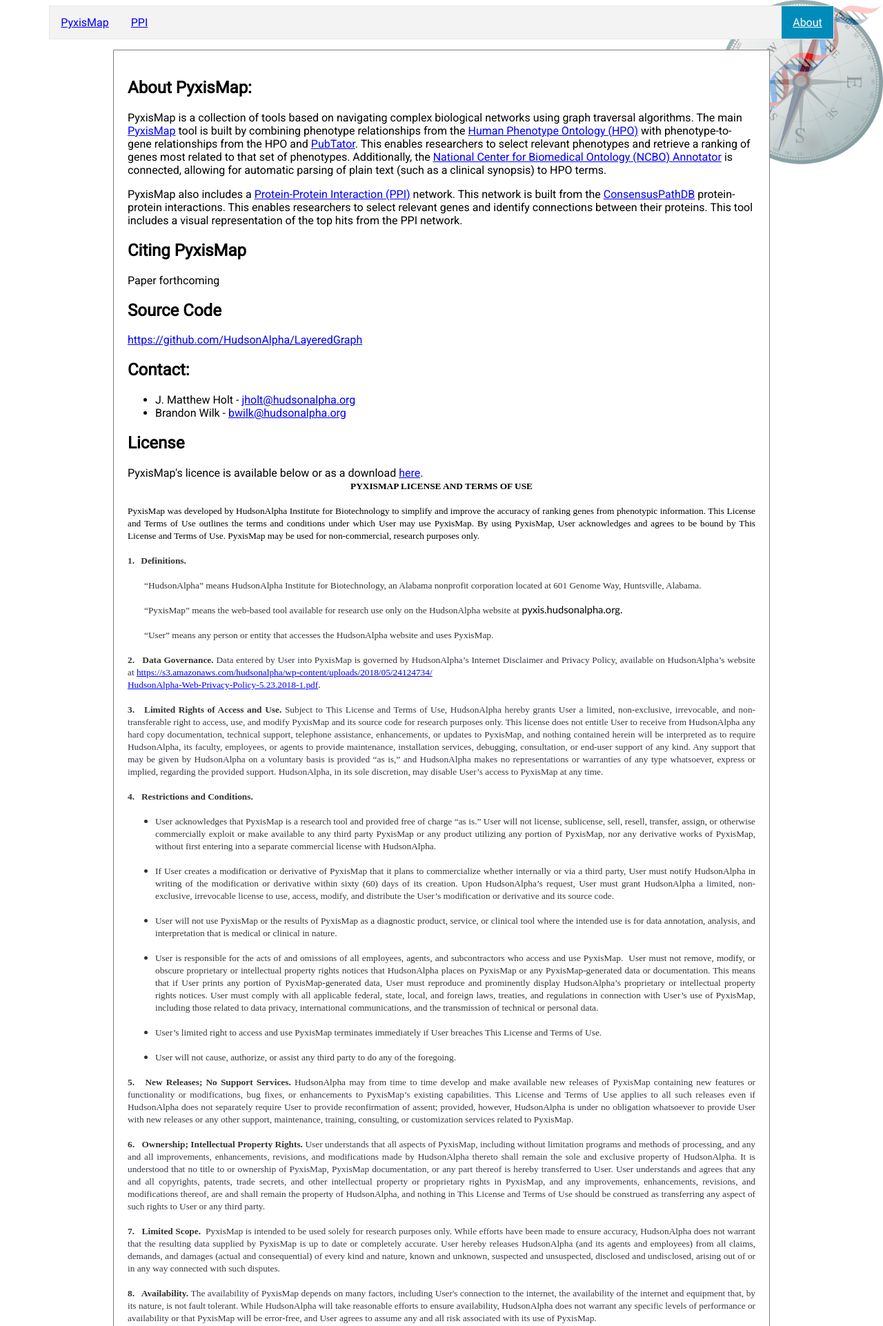
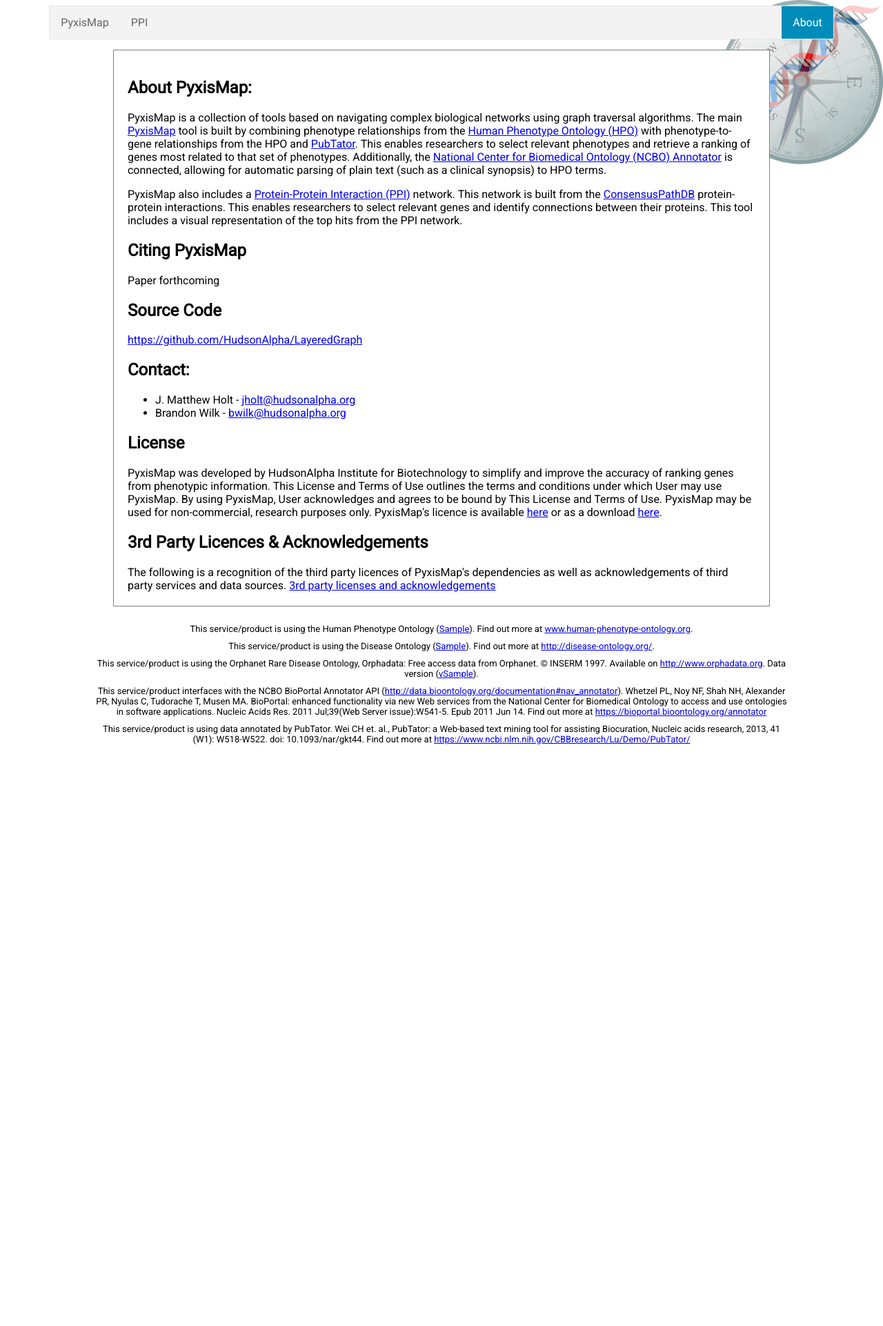
Before and after one commit to whytestalyon/LayeredGraph, a Flask app: template templates/about.html in a window 1280 px wide. Shown: the top 1922 px of the page at 69% size. After the commit the page ends 1079 px from the top, so only its background shows below. Run offline with Flask 2, Linux system fonts and the light colour scheme; the template is opened without the code that fills it: most values are stand-ins (such as "Sample title", 1, 10 or a date in 2020); parts of the project's set-up code (start-up, migrations or seed data) failed here and were passed over; some libraries are stand-ins or nearby versions.

Commit message:
cleaning up license display and linking

```diff
--- a/templates/PYXISMAP LICENSE AND TERMS OF USE.html
+++ b/static/license/PYXISMAP LICENSE AND TERMS OF USE.html
@@ -187,12 +187,7 @@
 color:#343842'>Data entered by User into PyxisMap is governed by HudsonAlpha’s Internet
 Disclaimer and Privacy Policy, available on HudsonAlpha’s website at&nbsp;</span><span
 class=MsoHyperlink><span style='font-size:10.0pt;font-family:"Calibri Light"'><a
-href="https://s3.amazonaws.com/hudsonalpha/wp-content/uploads/2018/05/24124734/">https://s3.amazonaws.com/hudsonalpha/wp-content/uploads/2018/05/24124734/</a></span></span></p>
-
-<p class=MsoListParagraphCxSpMiddle style='margin:0in;margin-bottom:.0001pt;
-text-align:justify;line-height:normal;background:white'><span
-class=MsoHyperlink><span style='font-size:10.0pt;font-family:"Calibri Light"'>HudsonAlpha-Web-Privacy-Policy-5.23.2018-1.pdf</span></span><span
-style='font-size:10.0pt;font-family:"Calibri Light"'>.</span></p>
+href="https://s3.amazonaws.com/hudsonalpha/wp-content/uploads/2018/05/24124734/HudsonAlpha-Web-Privacy-Policy-5.23.2018-1.pdf">HudsonAlpha-Web-Privacy-Policy-5.23.2018-1.pdf</a></span></span></p>
 
 <p class=MsoListParagraphCxSpLast style='margin:0in;margin-bottom:.0001pt;
 text-align:justify;line-height:normal;background:white'><span style='font-size:
--- a/templates/about.html
+++ b/templates/about.html
@@ -79,8 +79,12 @@
 
         <h2>License</h2>
         <div>
-            PyxisMap's licence is available below or as a download <a href="{{ url_for('static', filename='license/PYXISMAP LICENSE AND TERMS OF USE.docx')}}" download>here</a>.
-            {% include 'PYXISMAP LICENSE AND TERMS OF USE.html' %}
+            PyxisMap was developed by HudsonAlpha Institute for Biotechnology to simplify and improve the accuracy of
+            ranking genes from phenotypic information. This License and Terms of Use outlines the terms and conditions
+            under which User may use PyxisMap. By using PyxisMap, User acknowledges and agrees to be bound by This
+            License and Terms of Use. PyxisMap may be used for non-commercial, research purposes only.
+            PyxisMap's licence is available <a href="{{ url_for('static', filename='license/PYXISMAP LICENSE AND TERMS OF USE.html')}}" target="_blank">here</a>
+            or as a download <a href="{{ url_for('static', filename='license/PYXISMAP LICENSE AND TERMS OF USE.docx')}}" download>here</a>.
         </div>
 
         <h2>3rd Party Licences & Acknowledgements</h2>
```
Also changed, not shown: README.md.
